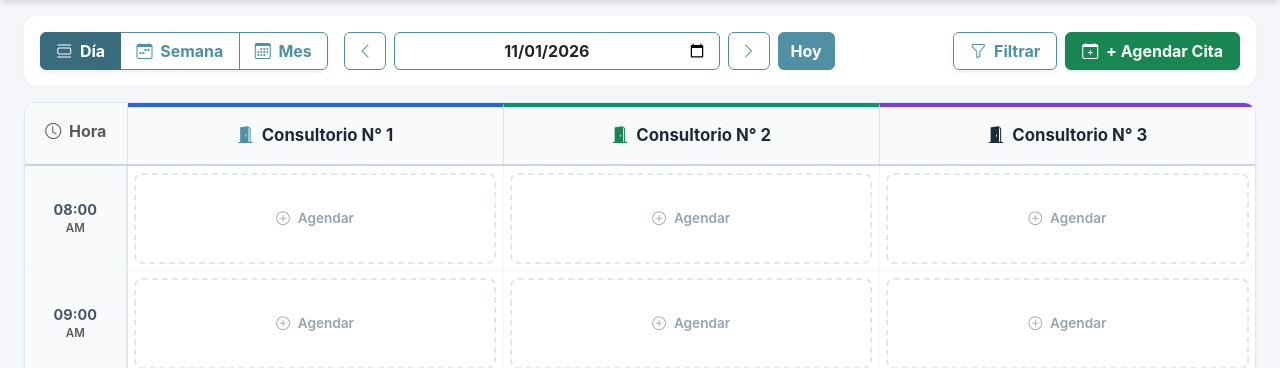
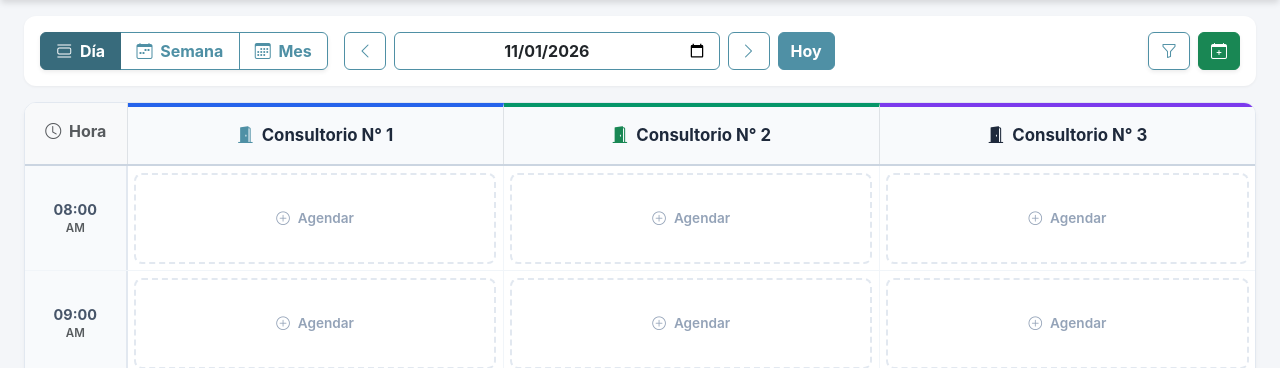
Before and after one commit to manuel-marg/CMCO-Citas, a PHP site: page / in a window 1280 px wide. Shown: the part 74-442 px from the top of the page. Run offline with PHP 8.4, Linux system fonts and the light colour scheme; data comes from the database, SQL or seed files in the repository; data that the repository does not hold is empty.

Commit message:
style(agenda): dejar solo iconos en botones de filtrar y agendar cita

```diff
--- a/views/agenda/index.php
+++ b/views/agenda/index.php
@@ -52,13 +52,13 @@
                     </button>
                 </div>
 
-                <!-- Botones de Acción: Filtrar y + Agendar Cita -->
+                <!-- Botones de Acción: Filtrar y Agendar Cita (Solo Iconos) -->
                 <div class="col-xl-4 col-lg-3 col-md-12 text-md-end d-flex justify-content-md-end justify-content-start gap-2">
-                    <button type="button" class="btn btn-outline-primary fw-bold shadow-sm px-3" id="btn-toggle-filtros" onclick="toggleFiltrosAgenda()" title="Mostrar u ocultar filtros y métricas">
-                        <i class="bi bi-funnel me-1"></i> Filtrar
+                    <button type="button" class="btn btn-outline-primary shadow-sm" id="btn-toggle-filtros" onclick="toggleFiltrosAgenda()" title="Mostrar u ocultar filtros" aria-label="Filtrar">
+                        <i class="bi bi-funnel"></i>
                     </button>
-                    <button type="button" class="btn btn-success fw-bold shadow-sm px-3" onclick="abrirModalNuevoAgendamiento()">
-                        <i class="bi bi-calendar-plus me-1"></i> + Agendar Cita
+                    <button type="button" class="btn btn-success shadow-sm" onclick="abrirModalNuevoAgendamiento()" title="Agendar nueva cita" aria-label="Agendar Cita">
+                        <i class="bi bi-calendar-plus"></i>
                     </button>
                 </div>
 
```
